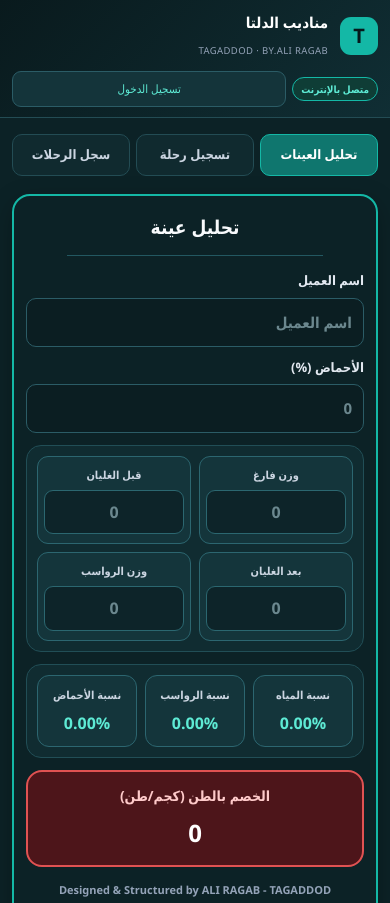
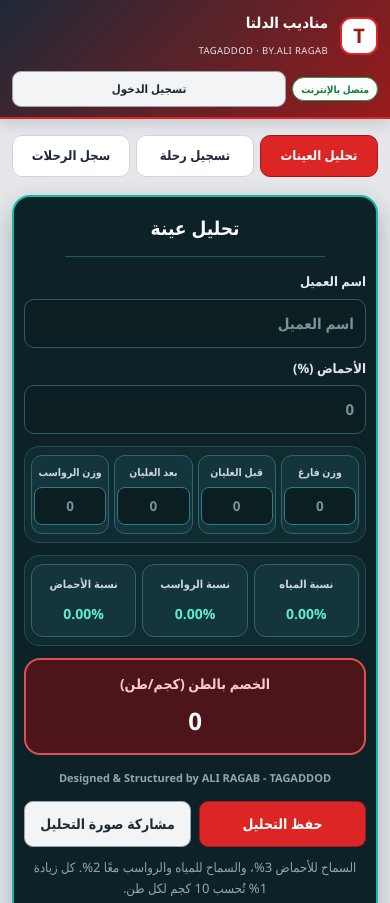
Before and after one commit to alim1ragab-coder/delta-reps-app, a plain HTML site: page index.html in a window 390 px wide. Shown: the top 903 px of the page. Drawn offline with Linux system fonts and the light colour scheme; no server answers.

Commit message:
Revamp styles for improved UI and responsiveness
Updated color scheme and styles for various elements, including backgrounds, borders, and text colors. Adjusted padding and layout for improved responsiveness.

```diff
--- a/styles.css
+++ b/styles.css
@@ -1,20 +1,27 @@
 :root {
-  --bg-main: #0c2226;
-  --bg-panel: #102a2f;
-  --bg-card: #14343a;
-  --bg-soft: #183d44;
-  --teal: #14b8a6;
-  --teal-dark: #0f766e;
-  --mint: #163b3f;
-  --gold: #e7a0aa;
-  --text: #f1f5f9;
-  --muted: #94a3b8;
-  --border: #234c54;
-  --danger-bg: #3b1216;
-  --danger-text: #fca5a5;
-  --deduction-bg: #4a1419;
-  --deduction-border: #e05252;
-  --deduction-text: #fecaca;
+  /* هوية التطبيق الرئيسية: أبيض + أحمر + رصاصي */
+  --bg-main: #e5e7eb;
+  --bg-panel: #ffffff;
+  --bg-card: #f3f4f6;
+  --bg-soft: #e5e7eb;
+  --red: #dc2626;
+  --red-dark: #991b1b;
+  --red-soft: #fef2f2;
+  --slate: #1f2937;
+  --slate-light: #4b5563;
+  --text: #111827;
+  --muted: #6b7280;
+  --border: #d1d5db;
+  --danger-bg: #fee2e2;
+  --danger-text: #991b1b;
+
+  /* هوية منطقة التحاليل فقط: اللون البترولي */
+  --lab-bg: #0c2226;
+  --lab-panel: #102c31;
+  --lab-card: #14353b;
+  --lab-border: #2c6670;
+  --lab-teal: #14b8a6;
+  --lab-accent: #5eead4;
 }
 
 * {
@@ -43,11 +50,12 @@ input[type="number"]::-webkit-inner-spin-button {
 
 input[type="number"] {
   -moz-appearance: textfield;
+  appearance: textfield;
 }
 
 .topbar {
-  background: linear-gradient(135deg, #091a1d 0%, #102e34 100%);
-  color: #fff;
+  background: linear-gradient(135deg, #1f2937 0%, #991b1b 100%);
+  color: #ffffff;
   padding: 13px clamp(14px, 4vw, 42px);
   padding-top: calc(13px + env(safe-area-inset-top));
   display: flex;
@@ -55,7 +63,8 @@ input[type="number"] {
   justify-content: space-between;
   gap: 16px;
   flex-wrap: wrap;
-  border-bottom: 1px solid var(--border);
+  border-bottom: 2px solid var(--red);
+  box-shadow: 0 4px 14px rgba(15, 23, 42, 0.16);
 }
 
 .brand {
@@ -69,8 +78,9 @@ input[type="number"] {
   width: 44px;
   height: 44px;
   border-radius: 13px;
-  background: var(--teal);
-  color: #06181b;
+  background: #ffffff;
+  color: var(--red-dark);
+  border: 2px solid var(--red);
   font-weight: 900;
   font-size: 24px;
   display: grid;
@@ -80,10 +90,11 @@ input[type="number"] {
 .brand h1 {
   margin: 0;
   font-size: 19px;
+  color: #ffffff;
 }
 
 .brand small {
-  color: var(--muted);
+  color: #e5e7eb;
   font-size: 11px;
   letter-spacing: 0.4px;
 }
@@ -101,16 +112,17 @@ input[type="number"] {
   height: 34px;
   object-fit: cover;
   border-radius: 50%;
-  border: 2px solid var(--teal);
+  border: 2px solid #ffffff;
 }
 
 .user-badge {
   font-size: 12px;
-  color: #e2e8f0;
-  background: var(--bg-card);
+  color: #1f2937;
+  background: #ffffff;
   padding: 4px 10px;
   border-radius: 999px;
-  border: 1px solid var(--border);
+  border: 1px solid #d1d5db;
+  font-weight: 700;
   max-width: 260px;
   overflow: hidden;
   text-overflow: ellipsis;
@@ -126,15 +138,15 @@ input[type="number"] {
 }
 
 .status-online {
-  background: #0f3d36;
-  color: #5eead4;
-  border: 1px solid #14b8a6;
+  background: #ffffff;
+  color: #15803d;
+  border: 1.5px solid #16a34a;
 }
 
 .status-offline {
-  background: #451419;
-  color: #fda4af;
-  border: 1px solid #f43f5e;
+  background: #fef2f2;
+  color: #b91c1c;
+  border: 1.5px solid #dc2626;
 }
 
 main {
@@ -150,13 +162,13 @@ main {
   border-radius: 16px;
   padding: 18px;
   margin: 14px 0;
-  box-shadow: 0 8px 24px rgba(0, 0, 0, 0.25);
+  box-shadow: 0 6px 18px rgba(31, 41, 55, 0.08);
 }
 
 .panel h2 {
   font-size: 18px;
   margin: 0 0 14px;
-  color: #fff;
+  color: var(--slate);
 }
 
 .panel-head {
@@ -177,23 +189,23 @@ main {
 }
 
 .tab-btn {
-  border: 1px solid var(--border);
-  background: var(--bg-panel);
-  color: #cbd5e1;
+  border: 1.5px solid var(--border);
+  background: #ffffff;
+  color: var(--slate);
   padding: 10px 17px;
   border-radius: 11px;
   white-space: nowrap;
   cursor: pointer;
   font: inherit;
-  font-weight: 600;
+  font-weight: 700;
   min-height: 40px;
 }
 
 .tab-btn.active,
 .primary {
-  background: var(--teal-dark) !important;
-  color: #fff !important;
-  border-color: var(--teal) !important;
+  background: var(--red) !important;
+  color: #ffffff !important;
+  border-color: var(--red-dark) !important;
 }
 
 .tab-panel {
@@ -213,40 +225,41 @@ label {
   flex-direction: column;
   gap: 6px;
   font-size: 13px;
-  font-weight: 600;
-  color: #e2e8f0;
+  font-weight: 700;
+  color: var(--slate);
 }
 
 input,
 select {
   width: 100%;
   padding: 10px 11px;
-  border: 1px solid #2b5c66;
+  border: 1.5px solid #cbd5e1;
   border-radius: 9px;
   font: inherit;
-  background: #0b1e22;
-  color: #fff;
+  background: #ffffff;
+  color: var(--text);
   min-width: 0;
 }
 
 input::placeholder {
-  color: #7c9aa1;
-  opacity: 0.85;
+  color: #9ca3af;
+  opacity: 0.95;
 }
 
 input:focus,
 select:focus {
-  outline: 2px solid rgba(20, 184, 166, 0.45);
-  border-color: var(--teal);
+  outline: 2px solid rgba(220, 38, 38, 0.25);
+  border-color: var(--red);
 }
 
 button {
   font: inherit;
   cursor: pointer;
-  border: 1px solid transparent;
+  border: 1.5px solid transparent;
   border-radius: 9px;
   padding: 9px 14px;
   min-height: 40px;
+  font-weight: 700;
 }
 
 button:disabled {
@@ -254,21 +267,21 @@ button:disabled {
   cursor: not-allowed;
 }
 
-.primary {
-  font-weight: 700;
+.secondary {
+  background: #f3f4f6;
+  color: var(--slate);
+  border-color: #9ca3af;
 }
 
-.secondary {
-  background: var(--bg-card);
-  color: #5eead4;
-  border-color: #2b5c66;
+.secondary:hover {
+  background: #e5e7eb;
 }
 
 .danger,
 .btn-danger {
   background: var(--danger-bg);
   color: var(--danger-text);
-  border-color: #7f1d1d;
+  border-color: #fca5a5;
 }
 
 .btn-sm {
@@ -317,18 +330,19 @@ button:disabled {
 .notice {
   font-size: 13px;
   margin: 8px 0;
+  font-weight: 600;
 }
 
 .notice.success {
-  color: #5eead4;
+  color: #15803d;
 }
 
 .notice.error {
-  color: #fca5a5;
+  color: #b91c1c;
 }
 
 .notice.warning {
-  color: #fcd34d;
+  color: #b45309;
 }
 
 .filters {
@@ -367,20 +381,20 @@ td {
 }
 
 th {
-  background: #0b2c32 !important;
-  color: #5eead4 !important;
-  border-color: #2b5c66 !important;
+  background: var(--slate) !important;
+  color: #ffffff !important;
+  border-color: #374151 !important;
   white-space: nowrap;
 }
 
 tbody tr:nth-child(even) {
-  background: rgba(20, 52, 58, 0.55);
+  background: #f9fafb;
 }
 
 .summary-text {
   font-size: 13px;
-  color: #5eead4;
-  font-weight: 700;
+  color: var(--red-dark);
+  font-weight: 800;
   margin: 12px 0;
 }
 
@@ -398,12 +412,39 @@ tbody tr:nth-child(even) {
   font-size: 12px;
 }
 
-/* تصميم كارت التحاليل */
+/* ============================================================
+   منطقة التحاليل فقط: الهوية البترولية الكاملة
+   ============================================================ */
 .lab-showcase-panel {
-  border: 2.5px solid var(--teal);
+  border: 2.5px solid var(--lab-teal);
   border-radius: 22px;
-  padding: 22px 16px;
-  background: #0c2226;
+  padding: 20px 12px;
+  background: var(--lab-bg);
+  color: #f1f5f9;
+  box-shadow: 0 10px 26px rgba(12, 34, 38, 0.28);
+}
+
+.lab-showcase-panel label {
+  color: #e2e8f0;
+}
+
+.lab-showcase-panel input {
+  background: #0b1e22;
+  color: #ffffff;
+  border-color: #2b5c66;
+}
+
+.lab-showcase-panel input::placeholder {
+  color: #7c9aa1;
+}
+
+.lab-showcase-panel input:focus {
+  outline: 2px solid rgba(20, 184, 166, 0.45);
+  border-color: var(--lab-teal);
+}
+
+.lab-showcase-panel .muted {
+  color: #94a3b8;
 }
 
 .lab-showcase-title {
@@ -425,30 +466,31 @@ tbody tr:nth-child(even) {
   display: grid;
   grid-template-columns: repeat(2, minmax(0, 1fr));
   gap: 12px;
-  margin-bottom: 16px;
+  margin-bottom: 14px;
 }
 
 .lab-group-box {
-  background: #102c31;
+  background: var(--lab-panel);
   border: 1.5px solid #214e56;
   border-radius: 18px;
-  padding: 12px;
-  margin-bottom: 16px;
+  padding: 10px 8px;
+  margin-bottom: 14px;
   overflow-x: auto;
 }
 
+/* الصف الأول: 4 مربعات جنب بعض مع توسيع مساحة الكتابة */
 .lab-weights-grid {
   display: grid;
-  grid-template-columns: repeat(4, minmax(72px, 1fr));
-  gap: 10px;
-  min-width: 310px;
+  grid-template-columns: repeat(4, minmax(76px, 1fr));
+  gap: 7px;
+  min-width: 316px;
 }
 
 .lab-box-card {
-  background: #14353b;
-  border: 1.6px solid #2c6670;
-  border-radius: 13px;
-  padding: 10px 6px;
+  background: var(--lab-card);
+  border: 1.6px solid var(--lab-border);
+  border-radius: 12px;
+  padding: 8px 4px;
   text-align: center;
   align-items: center;
   justify-content: space-between;
@@ -463,16 +505,19 @@ tbody tr:nth-child(even) {
 }
 
 .lab-box-card input {
+  width: 100%;
   text-align: center;
-  font-size: clamp(15px, 3.6vw, 20px);
+  font-size: clamp(16px, 3.8vw, 21px);
   font-weight: 800;
+  letter-spacing: 0.2px;
   color: #ffffff;
-  background: #0d2429;
-  border: 1px solid #2b6770;
-  border-radius: 9px;
-  padding: 6px 4px;
+  background: #0b1f23;
+  border: 1px solid #357b87;
+  border-radius: 8px;
+  padding: 7px 3px;
 }
 
+/* الصف الثاني: 3 مربعات جنب بعض (نسبة المياه، نسبة الرواسب، نسبة الأحماض) */
 .analysis-results {
   display: grid !important;
   grid-template-columns: repeat(3, minmax(85px, 1fr)) !important;
@@ -482,8 +527,8 @@ tbody tr:nth-child(even) {
 
 .lab-metric-box {
   padding: 12px 6px;
-  background: #14353b;
-  border: 1.8px solid #2c6670;
+  background: var(--lab-card);
+  border: 1.8px solid var(--lab-border);
   border-radius: 14px;
   text-align: center;
 }
@@ -499,7 +544,7 @@ tbody tr:nth-child(even) {
 
 .lab-metric-box b {
   font-size: clamp(15px, 3.8vw, 26px);
-  color: #5eead4;
+  color: var(--lab-accent);
   font-weight: 800;
   white-space: nowrap;
 }
@@ -593,10 +638,11 @@ tbody tr:nth-child(even) {
 
 footer {
   text-align: center;
-  color: var(--muted);
+  color: var(--slate-light);
   padding: 22px 10px;
   padding-bottom: calc(22px + env(safe-area-inset-bottom));
   font-size: 12px;
+  font-weight: 600;
 }
 
 .app-toast {
@@ -608,10 +654,10 @@ footer {
   width: min(92vw, 520px);
   padding: 13px 18px;
   border-radius: 12px;
-  background: #0e2e34;
-  color: #fff;
-  border: 1px solid var(--teal);
-  box-shadow: 0 10px 35px rgba(0, 0, 0, 0.45);
+  background: var(--slate);
+  color: #ffffff;
+  border: 1.5px solid #9ca3af;
+  box-shadow: 0 10px 30px rgba(0, 0, 0, 0.25);
   font-size: 14px;
   font-weight: 700;
   text-align: center;
@@ -626,22 +672,22 @@ footer {
 }
 
 .app-toast.success {
-  background: #093b32;
-  border-color: #14b8a6;
+  background: #14532d;
+  border-color: #22c55e;
 }
 
 .app-toast.error {
-  background: #4a1419;
-  border-color: #f43f5e;
+  background: #7f1d1d;
+  border-color: #ef4444;
 }
 
 .app-toast.warning {
-  background: #422d08;
+  background: #78350f;
   border-color: #f59e0b;
 }
 
 .app-toast.loading {
-  background: #0e2e34;
+  background: var(--slate);
   padding-right: 44px;
 }
 
@@ -769,7 +815,7 @@ footer {
 
   /* كارت التحليل على الموبايل */
   .lab-showcase-panel {
-    padding: 16px 12px;
+    padding: 16px 10px;
     border-radius: 18px;
   }
 
@@ -788,38 +834,51 @@ footer {
   }
 
   .lab-group-box {
-    padding: 10px;
+    padding: 8px 6px;
     border-radius: 15px;
     margin-bottom: 12px;
     overflow-x: visible;
   }
 
-  /* مربعات الأوزان: صفين في 2 كروت */
+  /* الصف الأول على الموبايل: 4 مربعات جنب بعض بمساحة كتابة واسعة */
   .lab-weights-grid {
-    grid-template-columns: 1fr 1fr;
-    gap: 8px;
+    grid-template-columns: repeat(4, minmax(0, 1fr));
+    gap: 5px;
     min-width: 0;
   }
 
   .lab-box-card {
-    padding: 9px 6px;
+    padding: 8px 2px;
     border-radius: 11px;
   }
 
-  .lab-box-card input {
-    font-size: 16px;
-    padding: 8px 4px;
+  .lab-box-card span {
+    font-size: 10.5px;
   }
 
+  .lab-box-card input {
+    font-size: 14.5px;
+    padding: 7px 2px;
+  }
+
+  /* الصف الثاني على الموبايل: 3 مربعات جنب بعض */
   .analysis-results {
-    gap: 8px;
+    gap: 6px;
     min-width: 0;
     grid-template-columns: repeat(3, minmax(0, 1fr)) !important;
   }
 
   .lab-metric-box {
-    padding: 10px 4px;
+    padding: 10px 3px;
     border-radius: 12px;
+  }
+
+  .lab-metric-box span {
+    font-size: 11px;
+  }
+
+  .lab-metric-box b {
+    font-size: 15px;
   }
 
   .analysis-deduction-wrap {
@@ -861,16 +920,16 @@ footer {
 
   .table-wrap tbody tr {
     display: block;
-    background: var(--bg-card) !important;
+    background: #f9fafb !important;
     border: 1.5px solid var(--border);
     border-radius: 14px;
     margin-bottom: 12px;
     padding: 4px 14px;
-    box-shadow: 0 4px 14px rgba(0, 0, 0, 0.2);
+    box-shadow: 0 3px 10px rgba(31, 41, 55, 0.06);
   }
 
   .table-wrap tbody tr:nth-child(even) {
-    background: var(--bg-card) !important;
+    background: #f9fafb !important;
   }
 
   .table-wrap td {
@@ -892,7 +951,7 @@ footer {
   .table-wrap td::before {
     content: attr(data-label);
     font-weight: 700;
-    color: #5eead4;
+    color: var(--red-dark);
     font-size: 12px;
     flex-shrink: 0;
   }
@@ -967,7 +1026,11 @@ footer {
     font-size: 19px !important;
   }
 
+  .lab-box-card input {
+    font-size: 13.5px;
+  }
+
   .lab-metric-box b {
-    font-size: 16px;
+    font-size: 14px;
   }
 }
```
